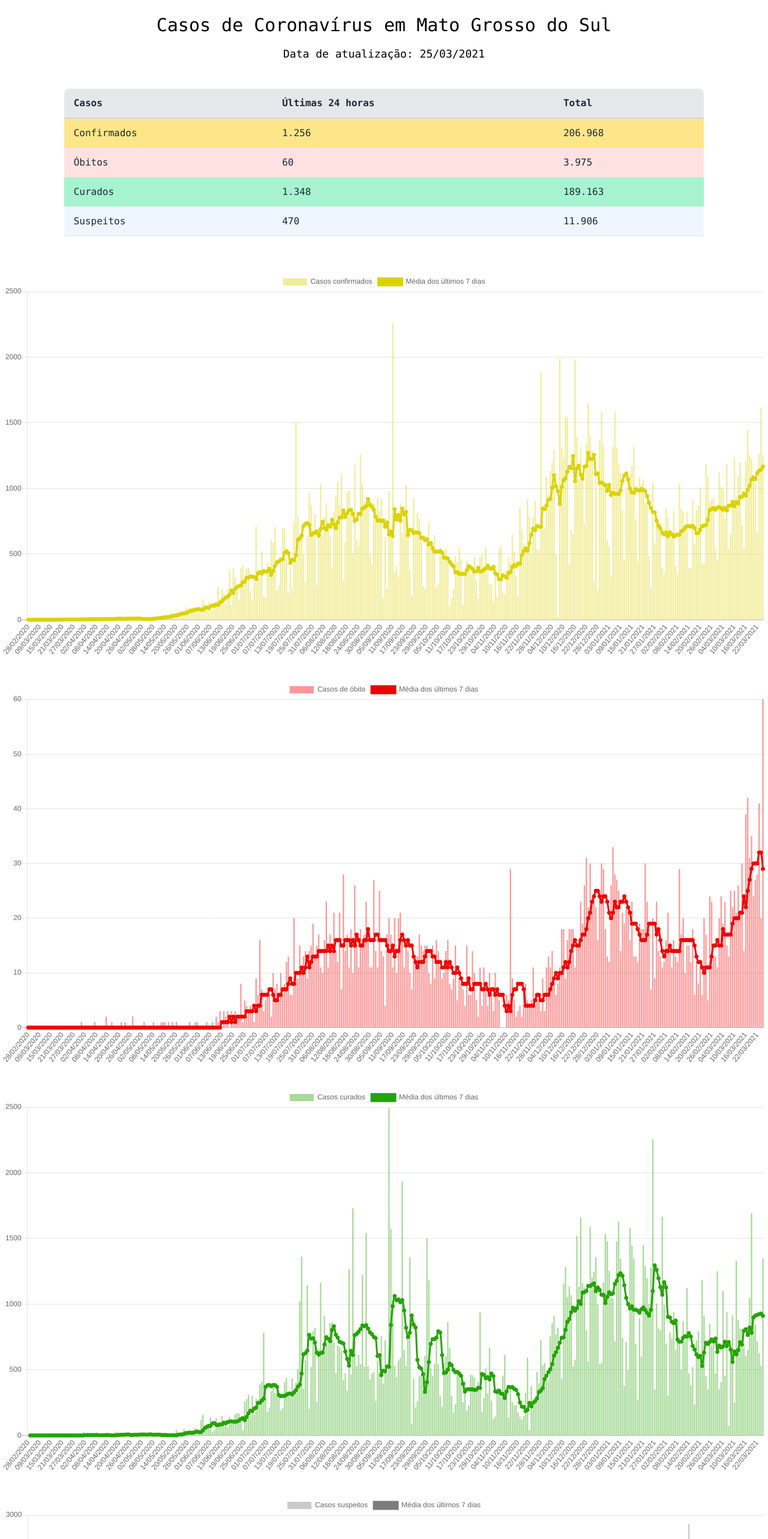
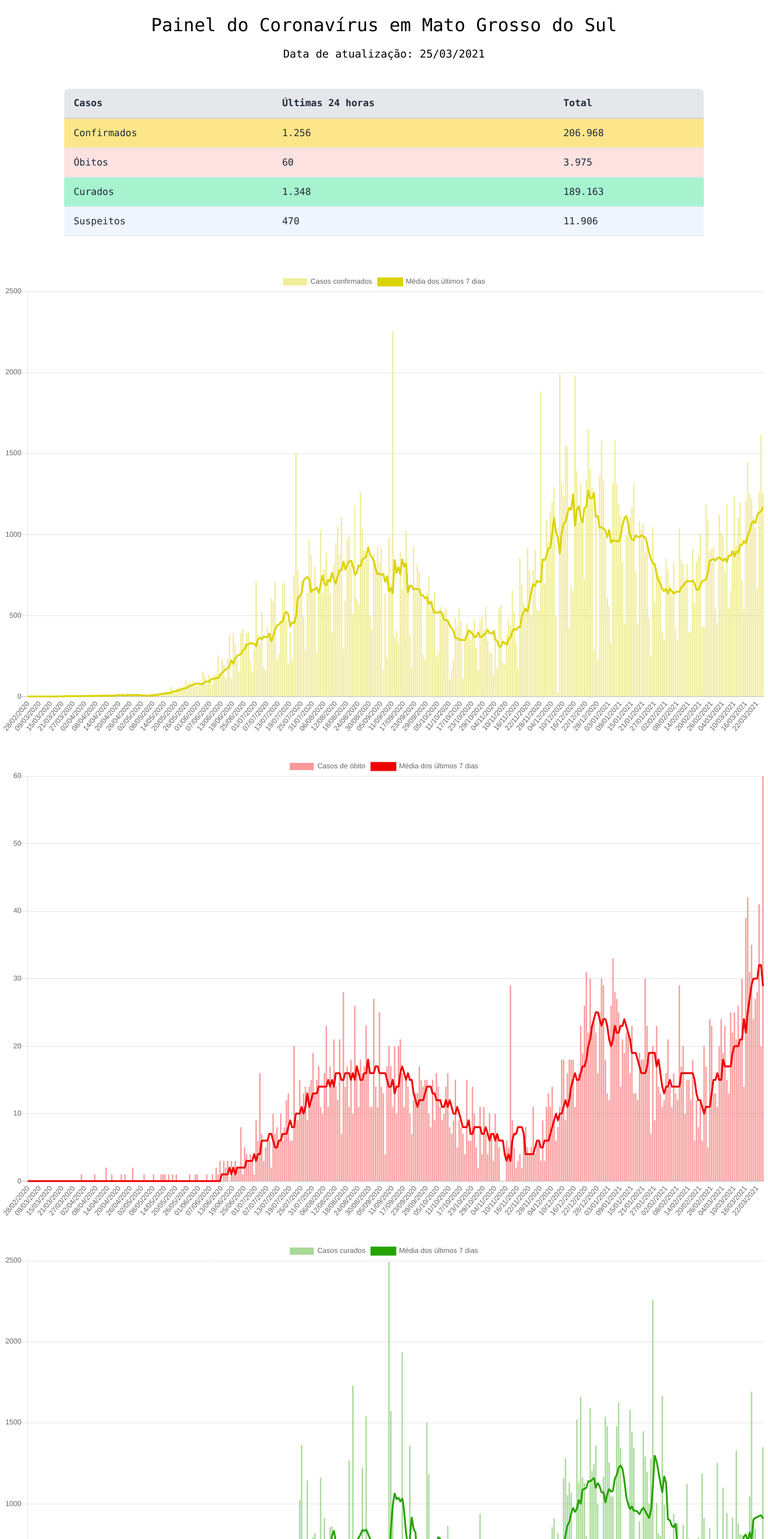
Before and after one commit to lcardosozago/corona-news, a Next.js app: page /corona-news/ in a window 1280 px wide. Shown: the top 2566 px of the page at 60% size. Built offline with nearby package versions, Linux system fonts and the light colour scheme.

Commit message:
Fazendo alterações na linha do gráfico, removendo gráfico de suspeitos e mudando header

```diff
--- a/src/components/charts/ConfirmedChart.tsx
+++ b/src/components/charts/ConfirmedChart.tsx
@@ -28,6 +28,10 @@ const ConfirmedChart: React.FC<ConfirmedChartProps> = ({
         fill: false,
         backgroundColor: '#dbd300',
         borderColor: '#dbd300',
+        lineTension: 0.1,
+        pointBorderWidth: 1,
+        pointRadius: 1,
+        pointHoverRadius: 5,
         order: 2,
         data: averageValue,
         yAxisID: 1
@@ -72,7 +76,7 @@ const ConfirmedChart: React.FC<ConfirmedChartProps> = ({
     }
   }
 
-  return <Bar data={data} options={options} />
+  return <Bar width={500} height={300} data={data} options={options} />
 }
 
 export default ConfirmedChart
--- a/src/components/charts/DeathsChart.tsx
+++ b/src/components/charts/DeathsChart.tsx
@@ -28,6 +28,10 @@ const DeathsChart: React.FC<DeathsChartProps> = ({
         fill: false,
         backgroundColor: '#ef0000',
         borderColor: '#ef0000',
+        lineTension: 0.1,
+        pointBorderWidth: 1,
+        pointRadius: 1,
+        pointHoverRadius: 5,
         order: 2,
         data: averageValue,
         yAxisID: 1
@@ -72,7 +76,7 @@ const DeathsChart: React.FC<DeathsChartProps> = ({
     }
   }
 
-  return <Bar data={data} options={options} />
+  return <Bar width={500} height={300} data={data} options={options} />
 }
 
 export default DeathsChart
--- a/src/components/charts/HealedChart.tsx
+++ b/src/components/charts/HealedChart.tsx
@@ -28,6 +28,10 @@ const HealedChart: React.FC<HealedChartProps> = ({
         fill: false,
         backgroundColor: '#26a300',
         borderColor: '#26a300',
+        lineTension: 0.1,
+        pointBorderWidth: 1,
+        pointRadius: 1,
+        pointHoverRadius: 5,
         order: 2,
         data: averageValue,
         yAxisID: 1
@@ -72,7 +76,7 @@ const HealedChart: React.FC<HealedChartProps> = ({
     }
   }
 
-  return <Bar data={data} options={options} />
+  return <Bar width={500} height={300} data={data} options={options} />
 }
 
 export default HealedChart
--- a/src/components/charts/SuspectsChart.tsx
+++ b/src/components/charts/SuspectsChart.tsx
@@ -28,6 +28,10 @@ const SuspectsChart: React.FC<SuspectsChartProps> = ({
         fill: false,
         backgroundColor: '#7c7c7c',
         borderColor: '#7c7c7c',
+        lineTension: 0.1,
+        pointBorderWidth: 1,
+        pointRadius: 1,
+        pointHoverRadius: 5,
         order: 2,
         data: averageValue,
         yAxisID: 1
@@ -72,7 +76,7 @@ const SuspectsChart: React.FC<SuspectsChartProps> = ({
     }
   }
 
-  return <Bar data={data} options={options} />
+  return <Bar width={500} height={300} data={data} options={options} />
 }
 
 export default SuspectsChart
--- a/src/pages/index.tsx
+++ b/src/pages/index.tsx
@@ -4,7 +4,6 @@ import InfoTable from '../components/tables/InfoTable'
 import ConfirmedChart from '../components/charts/ConfirmedChart'
 import DeathsChart from '../components/charts/DeathsChart'
 import HealedChart from '../components/charts/HealedChart'
-import SuspectsChart from '../components/charts/SuspectsChart'
 import { GetStaticProps, NextPage } from 'next'
 import Divider from '../components/Divider'
 
@@ -110,7 +109,7 @@ const Home: NextPage<HomeProps> = ({ coronaCases }: HomeProps) => {
         <div className="flex flex-col justify-center container mx-auto">
           <div className="mx-auto text-center my-6">
             <h1 className="text-3xl mb-4">
-              Casos de Coronavírus em Mato Grosso do Sul
+              Painel do Coronavírus em Mato Grosso do Sul
             </h1>
             <p className="text-lg">Data de atualização: {lastUpdatedDay}</p>
           </div>
@@ -140,14 +139,6 @@ const Home: NextPage<HomeProps> = ({ coronaCases }: HomeProps) => {
             grossValue={healedCasesGrossValue}
             averageValue={healedCasesAverageValue}
           />
-
-          <Divider />
-
-          <SuspectsChart
-            labels={lineChartLabels}
-            grossValue={suspectCasesGrossValue}
-            averageValue={suspectCasesAverageValue}
-          />
         </div>
       </main>
     </>
```
